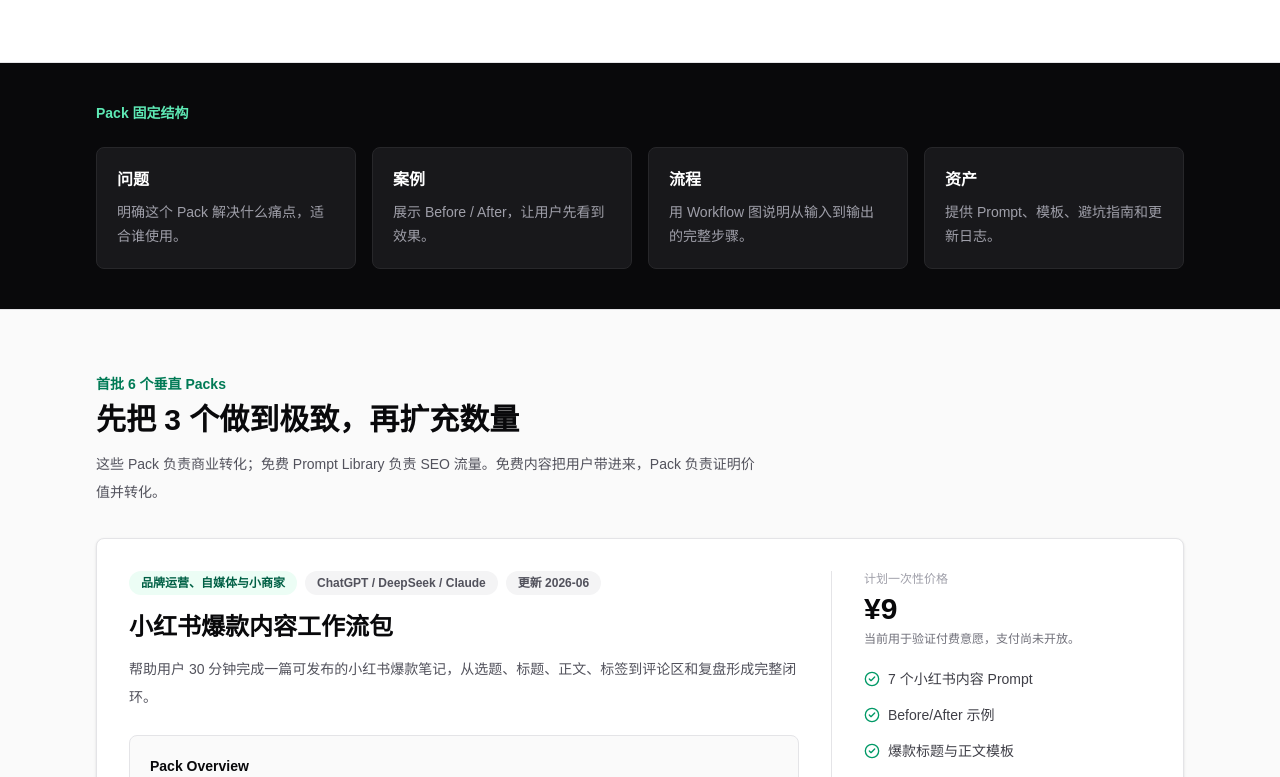
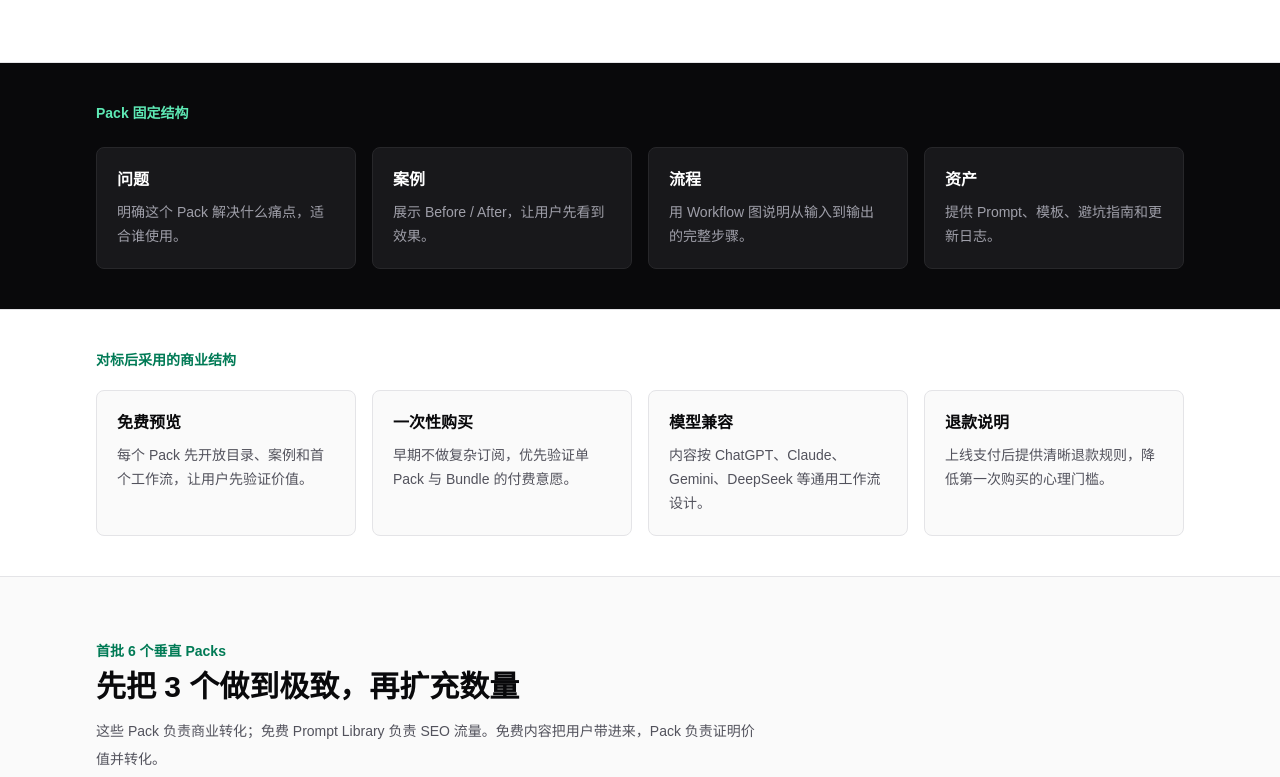
Before and after one commit to lyu20161226-beep/PromptHub, a Next.js app: page /packs in a window 1280 px wide. Shown: the part 561-1338 px from the top of the page. Built offline with nearby package versions, Linux system fonts and the light colour scheme; no server answers.

Commit message:
add pack case demos and trust signals

```diff
--- a/src/app/packs/page.tsx
+++ b/src/app/packs/page.tsx
@@ -68,6 +68,25 @@ const pricing = [
   { name: "Asset Pack", price: "$79", description: "Workflow + Prompt + Notion + SOP" }
 ];
 
+const marketSignals = [
+  {
+    title: "免费预览",
+    description: "每个 Pack 先开放目录、案例和首个工作流，让用户先验证价值。"
+  },
+  {
+    title: "一次性购买",
+    description: "早期不做复杂订阅，优先验证单 Pack 与 Bundle 的付费意愿。"
+  },
+  {
+    title: "模型兼容",
+    description: "内容按 ChatGPT、Claude、Gemini、DeepSeek 等通用工作流设计。"
+  },
+  {
+    title: "退款说明",
+    description: "上线支付后提供清晰退款规则，降低第一次购买的心理门槛。"
+  }
+];
+
 export default function PacksPage() {
   return (
     <main className="min-h-screen bg-zinc-50">
@@ -116,6 +135,20 @@ export default function PacksPage() {
               <div className="rounded-lg border border-zinc-800 bg-zinc-900 p-5" key={title}>
                 <h2 className="font-bold">{title}</h2>
                 <p className="mt-2 text-sm leading-6 text-zinc-400">{description}</p>
+              </div>
+            ))}
+          </div>
+        </div>
+      </section>
+
+      <section className="border-b border-zinc-200 bg-white py-10">
+        <div className="mx-auto max-w-6xl px-4 sm:px-6 lg:px-8">
+          <p className="text-sm font-semibold text-emerald-700">对标后采用的商业结构</p>
+          <div className="mt-5 grid gap-4 md:grid-cols-4">
+            {marketSignals.map((item) => (
+              <div className="rounded-lg border border-zinc-200 bg-zinc-50 p-5" key={item.title}>
+                <h2 className="font-bold text-zinc-950">{item.title}</h2>
+                <p className="mt-2 text-sm leading-6 text-zinc-600">{item.description}</p>
               </div>
             ))}
           </div>
@@ -181,6 +214,7 @@ export default function PacksPage() {
                       <div className="mt-5 grid gap-3 md:grid-cols-2">
                         <div className="rounded-lg border border-red-100 bg-red-50 p-4">
                           <p className="text-xs font-bold text-red-600">Before</p>
+                          {deepDive && <p className="mt-2 text-xs font-semibold text-zinc-500">示例输入：{deepDive.beforeAfter.input}</p>}
                           <p className="mt-2 text-sm leading-6 text-zinc-700">{deepDive?.beforeAfter.before ?? proof.before}</p>
                         </div>
                         <div className="rounded-lg border border-emerald-100 bg-emerald-50 p-4">
@@ -243,6 +277,27 @@ export default function PacksPage() {
                                 <li key={item}>{item}</li>
                               ))}
                             </ul>
+                          </div>
+                        </div>
+                      )}
+
+                      {deepDive && (
+                        <div className="mt-5 grid gap-4 lg:grid-cols-[1fr_0.9fr]">
+                          <div className="rounded-lg border border-zinc-200 bg-zinc-50 p-4">
+                            <p className="text-sm font-bold text-zinc-950">30 秒 Demo 脚本</p>
+                            <div className="mt-3 grid gap-2 sm:grid-cols-5">
+                              {deepDive.demoSteps.map((step, index) => (
+                                <div className="rounded-md bg-white p-3" key={step}>
+                                  <p className="text-xs font-bold text-emerald-700">0{index + 1}</p>
+                                  <p className="mt-1 text-sm font-semibold text-zinc-800">{step}</p>
+                                </div>
+                              ))}
+                            </div>
+                          </div>
+                          <div className="rounded-lg border border-emerald-200 bg-emerald-50 p-4">
+                            <p className="text-sm font-bold text-zinc-950">用户评价示例</p>
+                            <p className="mt-3 text-sm leading-6 text-zinc-700">“{deepDive.testimonial.quote}”</p>
+                            <p className="mt-3 text-xs font-bold text-emerald-800">-- {deepDive.testimonial.role}</p>
                           </div>
                         </div>
                       )}
--- a/src/data/pack-deep-dives.ts
+++ b/src/data/pack-deep-dives.ts
@@ -8,6 +8,11 @@ export type PackDeepDive = {
     input: string;
     before: string;
     after: readonly string[];
+  };
+  demoSteps: readonly string[];
+  testimonial: {
+    quote: string;
+    role: string;
   };
   roi: {
     traditional: string;
@@ -36,6 +41,11 @@ export const packDeepDives: Record<string, PackDeepDive> = {
         "CTA：评论区引导用户留下预算，生成不同价位推荐。"
       ]
     },
+    demoSteps: ["输入产品与目标用户", "选择小红书种草工作流", "生成标题与正文", "复制到小红书草稿", "用复盘 Prompt 优化下一篇"],
+    testimonial: {
+      quote: "原来一篇笔记要反复改标题和正文，现在可以先拿到完整结构，再做人味化修改。",
+      role: "小红书家居博主"
+    },
     roi: {
       traditional: "2-3 小时找选题、拆爆文、写正文、改标题",
       withPack: "30 分钟完成一篇可发布笔记",
@@ -60,6 +70,11 @@ export const packDeepDives: Record<string, PackDeepDive> = {
         "A+：输出模块标题、图片说明、对比表和FAQ。",
         "Review：区分物流、质量、使用误解三类回复模板。"
       ]
+    },
+    demoSteps: ["填写产品参数", "生成关键词簇", "输出 Listing 与五点描述", "生成主图需求", "生成广告与 Review 回复"],
+    testimonial: {
+      quote: "最有价值的是它把 Listing、主图和广告文案串起来了，不用在几个文档里来回复制。",
+      role: "Amazon 3C 配件卖家"
     },
     roi: {
       traditional: "1 天完成商品页初稿，反复切换关键词、文案和视觉需求",
@@ -86,6 +101,11 @@ export const packDeepDives: Record<string, PackDeepDive> = {
         "冷启动：列出 Reddit、Indie Hackers、LinkedIn 的 14 天发帖计划。"
       ]
     },
+    demoSteps: ["输入产品 Idea", "拆解目标用户与痛点", "生成竞品矩阵", "输出 Landing Page", "制定 30 天冷启动计划"],
+    testimonial: {
+      quote: "它逼我先验证用户和渠道，而不是马上开写代码，这一点非常值钱。",
+      role: "独立开发者"
+    },
     roi: {
       traditional: "1-2 周做零散调研，容易陷入做功能而不是验证需求",
       withPack: "半天完成验证框架和 Landing Page 初稿",
```
